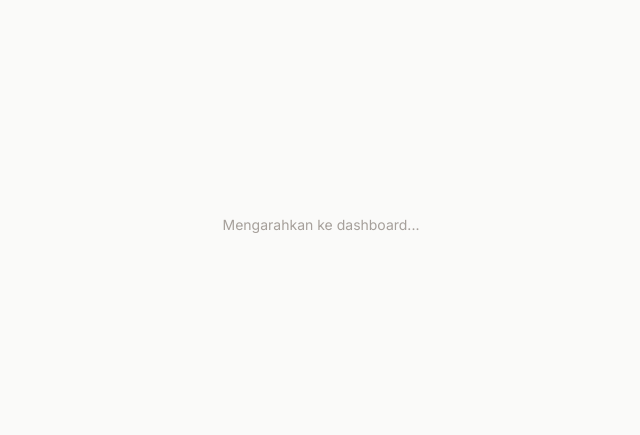
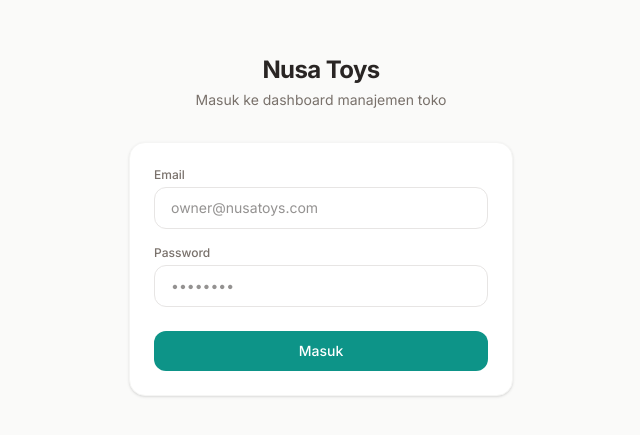
Before and after one commit to salvixenazzam-source/nusa-toys, a Next.js app: page /login in a window 1280 px wide. Before the commit this address had no page. Shown: the part 175-610 px from the top of the page, without its empty margins (319-959 px from the left). Built offline with nearby package versions, Linux system fonts and the light colour scheme; no server answers.

Commit message:
fix: restore form login yang terhapus (DevOps sebelumnya salah hapus)

```diff
--- a/src/app/login/page.js
+++ b/src/app/login/page.js
@@ -1,18 +1,118 @@
 "use client";
 
-import { useEffect } from "react";
+import { useState } from "react";
+import { supabase } from "@/lib/supabase";
 import { useRouter } from "next/navigation";
 
 export default function LoginPage() {
   const router = useRouter();
+  const [email, setEmail] = useState("");
+  const [password, setPassword] = useState("");
+  const [error, setError] = useState("");
+  const [loading, setLoading] = useState(false);
 
-  useEffect(() => {
-    router.replace("/dashboard");
-  }, [router]);
+  const handleLogin = async (e) => {
+    e.preventDefault();
+    setError("");
+
+    if (!email.trim()) {
+      setError("Email wajib diisi.");
+      return;
+    }
+    if (!password) {
+      setError("Password wajib diisi.");
+      return;
+    }
+
+    setLoading(true);
+    const { error: authError } = await supabase.auth.signInWithPassword({
+      email: email.trim(),
+      password,
+    });
+    setLoading(false);
+
+    if (authError) {
+      if (authError.message.includes("Invalid login")) {
+        setError("Email atau password salah.");
+      } else if (authError.message.includes("Email not confirmed")) {
+        setError("Email belum dikonfirmasi. Cek inbox Anda.");
+      } else {
+        setError(authError.message);
+      }
+      return;
+    }
+
+    router.push("/dashboard");
+    router.refresh();
+  };
 
   return (
     <div className="flex min-h-full items-center justify-center bg-stone-50 px-4">
-      <p className="text-sm text-stone-400">Mengarahkan ke dashboard...</p>
+      <div className="w-full max-w-sm">
+        {/* Logo */}
+        <div className="text-center mb-8">
+          <h1 className="text-2xl font-bold tracking-tight text-stone-800">Nusa Toys</h1>
+          <p className="mt-1 text-sm text-stone-500">Masuk ke dashboard manajemen toko</p>
+        </div>
+
+        {/* Card */}
+        <form
+          onSubmit={handleLogin}
+          className="rounded-2xl bg-white border border-stone-100 p-6 shadow-sm"
+        >
+          {error && (
+            <div className="mb-4 rounded-xl bg-red-50 border border-red-200 px-4 py-3 text-sm text-red-600">
+              {error}
+            </div>
+          )}
+
+          <div className="space-y-4">
+            <div>
+              <label
+                htmlFor="email"
+                className="block text-xs font-medium text-stone-500 mb-1"
+              >
+                Email
+              </label>
+              <input
+                id="email"
+                type="email"
+                value={email}
+                onChange={(e) => setEmail(e.target.value)}
+                placeholder="owner@nusatoys.com"
+                autoComplete="email"
+                className="w-full rounded-xl border border-stone-200 px-4 py-2.5 text-sm outline-none transition-colors focus:ring-2 focus:ring-accent/30"
+              />
+            </div>
+
+            <div>
+              <label
+                htmlFor="password"
+                className="block text-xs font-medium text-stone-500 mb-1"
+              >
+                Password
+              </label>
+              <input
+                id="password"
+                type="password"
+                value={password}
+                onChange={(e) => setPassword(e.target.value)}
+                placeholder="••••••••"
+                autoComplete="current-password"
+                className="w-full rounded-xl border border-stone-200 px-4 py-2.5 text-sm outline-none transition-colors focus:ring-2 focus:ring-accent/30"
+              />
+            </div>
+          </div>
+
+          <button
+            type="submit"
+            disabled={loading}
+            className="mt-6 w-full rounded-xl bg-accent px-4 py-2.5 text-sm font-medium text-white transition-colors hover:bg-accent-dark disabled:opacity-60"
+          >
+            {loading ? "Masuk..." : "Masuk"}
+          </button>
+        </form>
+      </div>
     </div>
   );
 }
```
